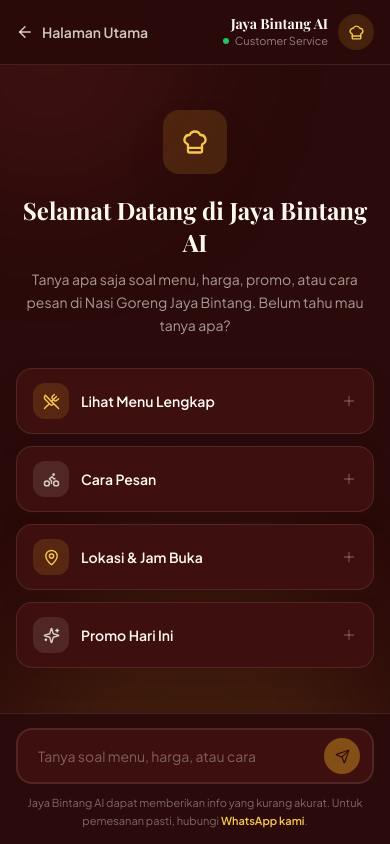
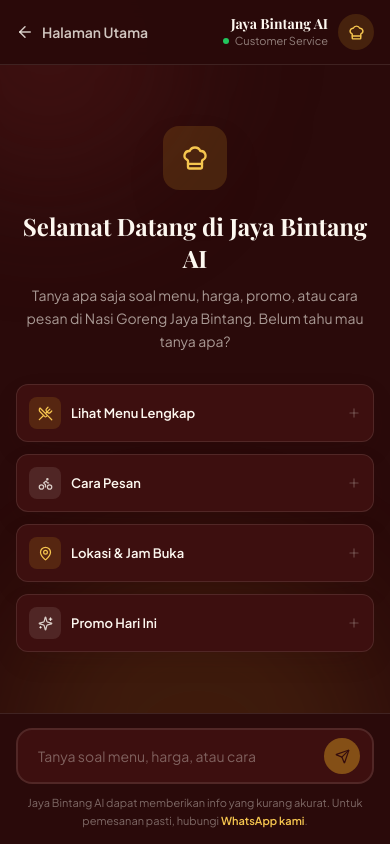
Before and after one commit to smilebotstore/restaurant-website, a Next.js app: page /customer-service in a window 390 px wide. Built offline with nearby package versions, Linux system fonts and the light colour scheme.

Commit message:
Update SuggestionCard.jsx

```diff
--- a/src/components/chat/SuggestionCard.jsx
+++ b/src/components/chat/SuggestionCard.jsx
@@ -10,17 +10,17 @@
       onClick={onClick}
       whileHover={{ y: -3 }}
       whileTap={{ scale: 0.98 }}
-      className="flex items-center justify-between gap-3 rounded-2xl border border-cream-50/10 bg-maroon-900 px-4 py-3.5 text-left shadow-card transition-colors hover:border-gold-400"
+      className="flex items-center justify-between gap-2.5 rounded-xl border border-cream-50/10 bg-maroon-900 px-3 py-3 text-left shadow-card transition-colors hover:border-gold-400 sm:rounded-2xl sm:px-4 sm:py-3.5"
     >
-      <span className="flex items-center gap-3">
+      <span className="flex items-center gap-2.5">
         <span
-          className={`flex h-9 w-9 shrink-0 items-center justify-center rounded-xl ${iconBg}`}
+          className={`flex h-8 w-8 shrink-0 items-center justify-center rounded-lg sm:h-9 sm:w-9 sm:rounded-xl ${iconBg}`}
         >
-          <Icon size={17} />
+          <Icon size={15} />
         </span>
-        <span className="text-sm font-semibold text-cream-50">{label}</span>
+        <span className="text-[13px] font-semibold text-cream-50 sm:text-sm">{label}</span>
       </span>
-      <Plus size={16} className="shrink-0 text-cream-50/25" />
+      <Plus size={14} className="shrink-0 text-cream-50/25" />
     </motion.button>
   );
 }
```
